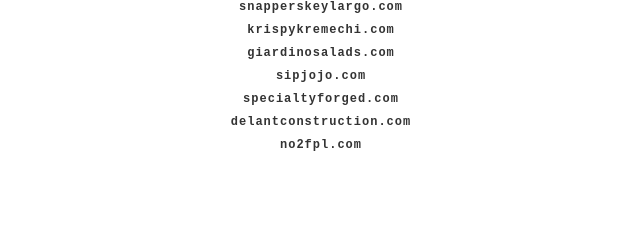
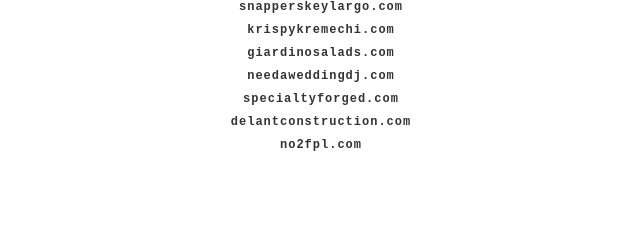
Before and after one commit to jjpz/jjpz.github.io, a plain HTML site: page index.html in a window 1280 px wide. Shown: the part 434-673 px from the top of the page, 319-959 px from the left. Drawn offline with nearby package versions, Linux system fonts and the light colour scheme.

Commit message:
added new projects

```diff
--- a/index.html
+++ b/index.html
@@ -25,7 +25,7 @@
 <li><a href="https://snapperskeylargo.com/" target="_blank">snapperskeylargo.com</a></li>
 <li><a href="http://krispykremechi.com/" target="_blank">krispykremechi.com</a></li>
 <li><a href="http://giardinosalads.com" target="_blank">giardinosalads.com</a></li>
-<li><a href="https://sipjojo.com" target="_blank">sipjojo.com</a></li>
+<li><a href="http://needaweddingdj.com/" target="_blank">needaweddingdj.com</a></li>
 <li><a href="http://specialtyforged.com" target="_blank">specialtyforged.com</a></li>
 <li><a href="http://delantconstruction.com" target="_blank">delantconstruction.com</a></li>
 <li><a href="http://no2fpl.com" target="_blank">no2fpl.com</a></li>
```
